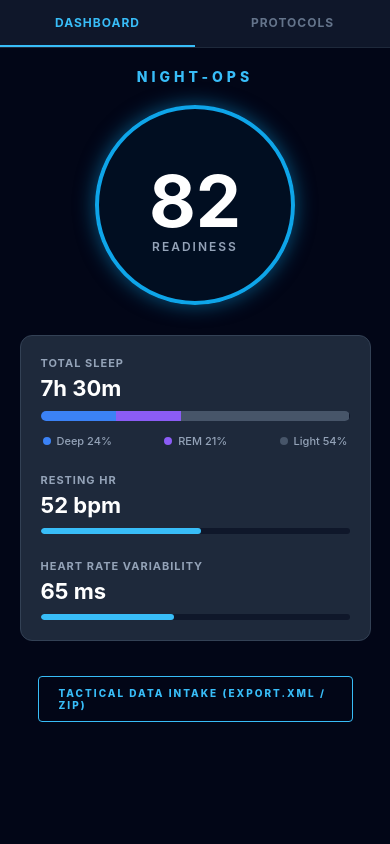
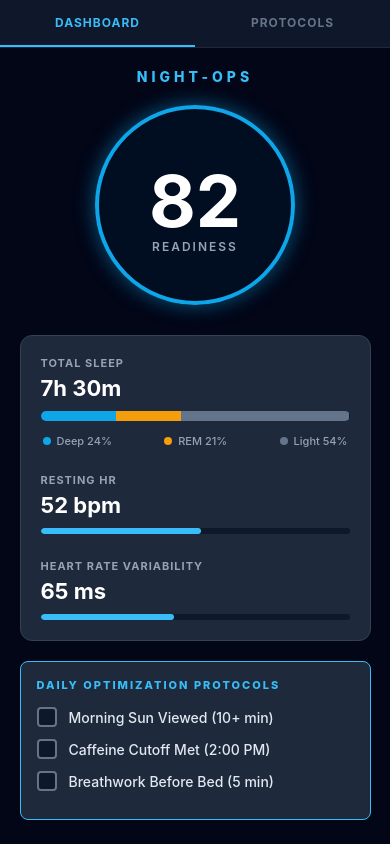
Before and after one commit to bradenflynn/sleep-app, a React Native app: screen / in a window 390 px wide. Built offline with nearby package versions, Linux system fonts and the light colour scheme.

Commit message:
Enhance: Phase 4 UI and AI Refinement
- Added Habit Tracker to Dashboard

- Updated Sleep Bar composite colors

- Refactored AI to provide 2-3 concise protocols with simple explanations

```diff
--- a/components/PerformanceDashboard.js
+++ b/components/PerformanceDashboard.js
@@ -50,25 +50,25 @@ const PerformanceDashboard = ({ healthData }) => {
 
                 {/* Composite Bar */}
                 <View style={styles.compositeBarContainer}>
-                    {deepPct > 0 && <View style={[styles.barSegment, { width: `${deepPct}%`, backgroundColor: '#3b82f6' }]} />}
-                    {remPct > 0 && <View style={[styles.barSegment, { width: `${remPct}%`, backgroundColor: '#8b5cf6' }]} />}
-                    {lightPct > 0 && <View style={[styles.barSegment, { width: `${lightPct}%`, backgroundColor: '#475569' }]} />}
+                    {deepPct > 0 && <View style={[styles.barSegment, { width: `${deepPct}%`, backgroundColor: '#0ea5e9' }]} />}
+                    {remPct > 0 && <View style={[styles.barSegment, { width: `${remPct}%`, backgroundColor: '#f59e0b' }]} />}
+                    {lightPct > 0 && <View style={[styles.barSegment, { width: `${lightPct}%`, backgroundColor: '#64748b' }]} />}
                 </View>
 
                 {/* Legend Context */}
                 <View style={styles.legendContainer}>
                     <View style={styles.legendItem}>
-                        <View style={[styles.legendDot, { backgroundColor: '#3b82f6' }]} />
+                        <View style={[styles.legendDot, { backgroundColor: '#0ea5e9' }]} />
                         <Text style={styles.legendText}>Deep {Math.round(deepPct)}%</Text>
                         {indicators.deepSleep && <Text style={styles.lowIndicatorInline}>❗</Text>}
                     </View>
                     <View style={styles.legendItem}>
-                        <View style={[styles.legendDot, { backgroundColor: '#8b5cf6' }]} />
+                        <View style={[styles.legendDot, { backgroundColor: '#f59e0b' }]} />
                         <Text style={styles.legendText}>REM {Math.round(remPct)}%</Text>
                         {indicators.remSleep && <Text style={styles.lowIndicatorInline}>❗</Text>}
                     </View>
                     <View style={styles.legendItem}>
-                        <View style={[styles.legendDot, { backgroundColor: '#475569' }]} />
+                        <View style={[styles.legendDot, { backgroundColor: '#64748b' }]} />
                         <Text style={styles.legendText}>Light {Math.round(lightPct)}%</Text>
                     </View>
                 </View>
@@ -113,6 +113,26 @@ const PerformanceDashboard = ({ healthData }) => {
                 {/* Heart Rate & HRV Bars */}
                 {renderBar('RESTING HR', rhr, 100, indicators.rhr, ' bpm')}
                 {renderBar('HEART RATE VARIABILITY', hrv, 150, indicators.hrv, ' ms')}
+            </View>
+
+            {/* Daily Optimization Checklist */}
+            <View style={styles.habitTrackerContainer}>
+                <Text style={styles.habitTrackerTitle}>DAILY OPTIMIZATION PROTOCOLS</Text>
+
+                <View style={styles.habitItem}>
+                    <View style={styles.checkboxEmpty} />
+                    <Text style={styles.habitText}>Morning Sun Viewed (10+ min)</Text>
+                </View>
+
+                <View style={styles.habitItem}>
+                    <View style={styles.checkboxEmpty} />
+                    <Text style={styles.habitText}>Caffeine Cutoff Met (2:00 PM)</Text>
+                </View>
+
+                <View style={styles.habitItem}>
+                    <View style={styles.checkboxEmpty} />
+                    <Text style={styles.habitText}>Breathwork Before Bed (5 min)</Text>
+                </View>
             </View>
 
             {/* Diagnostics Section */}
@@ -277,6 +297,42 @@ const styles = StyleSheet.create({
         color: '#cbd5e1',
         fontSize: 13,
         lineHeight: 18,
+    },
+    habitTrackerContainer: {
+        width: width * 0.9,
+        backgroundColor: '#1e293b',
+        borderWidth: 1,
+        borderColor: '#38bdf8',
+        padding: 16,
+        borderRadius: 8,
+        marginTop: 5,
+        marginBottom: 10,
+    },
+    habitTrackerTitle: {
+        color: '#38bdf8',
+        fontSize: 11,
+        fontWeight: '800',
+        letterSpacing: 2,
+        marginBottom: 15,
+    },
+    habitItem: {
+        flexDirection: 'row',
+        alignItems: 'center',
+        marginBottom: 12,
+    },
+    checkboxEmpty: {
+        width: 20,
+        height: 20,
+        borderRadius: 4,
+        borderWidth: 2,
+        borderColor: '#64748b',
+        marginRight: 12,
+        backgroundColor: '#0f172a',
+    },
+    habitText: {
+        color: '#e2e8f0',
+        fontSize: 14,
+        fontWeight: '500',
     }
 });
 
--- a/services/ChatService.js
+++ b/services/ChatService.js
@@ -32,30 +32,45 @@ class ChatService {
       }
     }
 
-    // Find matching protocols based on keywords
-    let matchedProtocols = protocols.filter(p => {
-      return p.title.toLowerCase().includes(lowerMessage) ||
-        p.tags.some(tag => tag.toLowerCase().includes(lowerMessage)) ||
-        p.description.toLowerCase().includes(lowerMessage);
-    });
-
+    // If no direct keyword match, fallback to logic based on scores/inferred intent
     if (matchedProtocols.length === 0) {
       if (lowerMessage.includes('deep sleep')) {
-        matchedProtocols = [protocols.find(p => p.id === 'temperature-drop') || protocols[0]];
+        matchedProtocols = protocols.filter(p => p.tags.includes('deep sleep'));
       } else if (lowerMessage.includes('rem')) {
-        matchedProtocols = [protocols.find(p => p.id === 'magnesium-threonate') || protocols[0]];
+        matchedProtocols = protocols.filter(p => p.tags.includes('rem'));
+      } else if (lowerMessage.includes('hrv') || lowerMessage.includes('heart rate variability')) {
+        matchedProtocols = protocols.filter(p => p.tags.includes('hrv'));
       } else if (healthData && healthData.score < 70) {
-        matchedProtocols = [protocols.find(p => p.id === 'nsdr-huberman') || protocols[0]];
+        matchedProtocols = [
+          protocols.find(p => p.id === 'nsdr-huberman'),
+          protocols.find(p => p.id === 'physiological-sigh')
+        ].filter(Boolean);
       } else {
-        matchedProtocols = [protocols.find(p => p.id === '4-7-8-breathing') || protocols[0]];
+        // Generic fallback
+        matchedProtocols = [
+          protocols.find(p => p.id === 'morning-sunlight'),
+          protocols.find(p => p.id === 'consistent-schedule')
+        ].filter(Boolean);
       }
     }
 
-    // Format the response
-    let responseText = "Based on your inquiry, here is a protocol to consider:\n\n";
-    matchedProtocols.forEach((p, index) => {
-      if (index > 1) return; // Limit to top 2 to avoid overwhelming
-      responseText += `**${p.title}** (${p.category})\n`;
+    // Ensure we only provide a maximum of 3 options
+    matchedProtocols = matchedProtocols.slice(0, 3);
+
+    // Build the direct, fluff-free response
+    let responseText = "";
+
+    // Add a simple "why" based on the user's intent if it can be inferred
+    if (lowerMessage.includes('deep sleep')) {
+      responseText += "To improve Deep Sleep, you must facilitate the natural drop in core body temperature and promote early-day cortisol pulses.\n\n";
+    } else if (lowerMessage.includes('rem')) {
+      responseText += "To improve REM Sleep, you must strictly anchor your circadian rhythm and remove REM-suppressants from your evening routine.\n\n";
+    } else if (lowerMessage.includes('hrv') || lowerMessage.includes('heart rate variability')) {
+      responseText += "To increase HRV, you must manually stimulate the vagus nerve and shift your autonomic nervous system from sympathetic to parasympathetic dominance.\n\n";
+    }
+
+    matchedProtocols.forEach((p) => {
+      responseText += `**${p.title}**\n`;
       responseText += `${p.description}\n`;
       responseText += `*Source: ${p.source_type}*\n\n`;
     });
```
